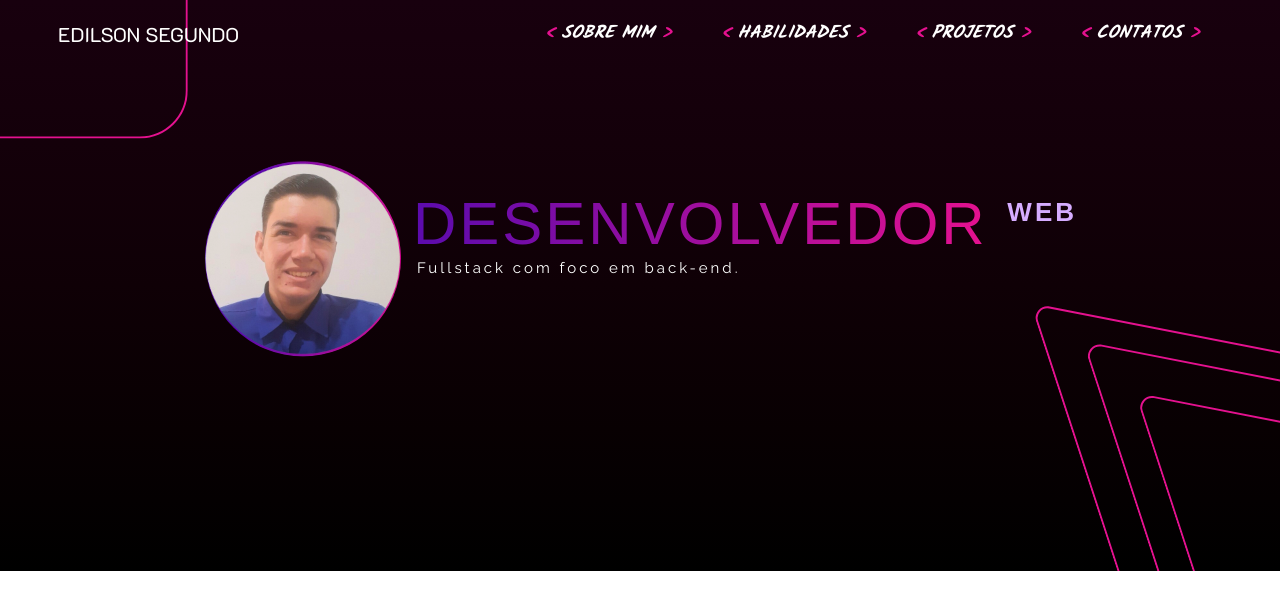
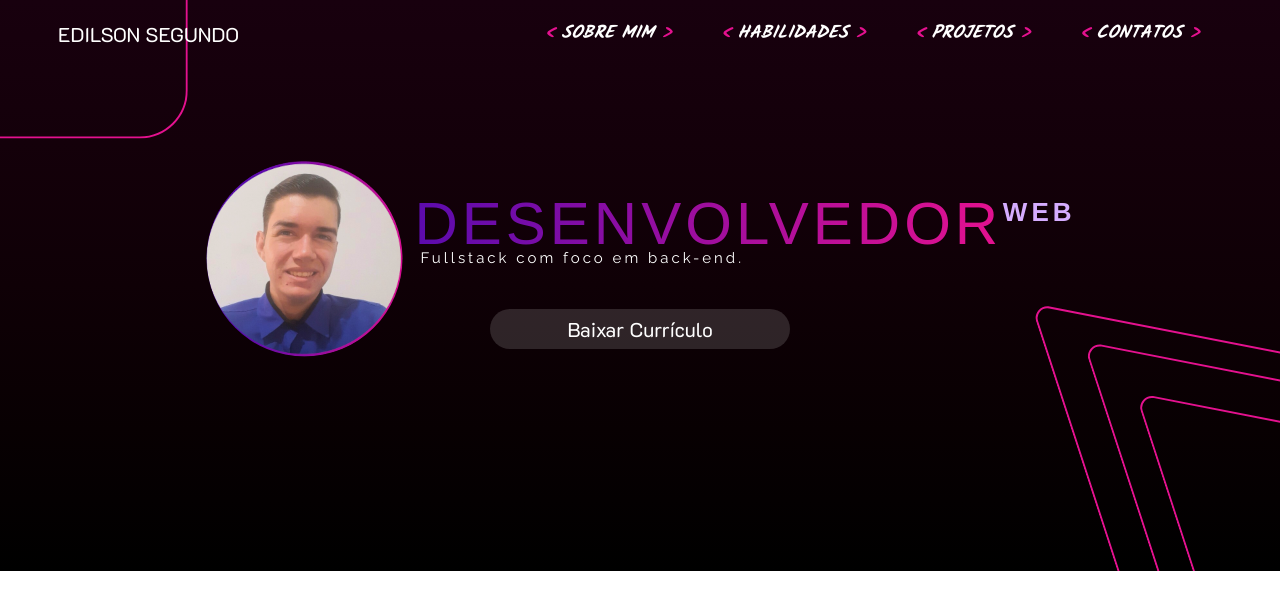
Before and after one commit to segundoo2/meu-portifolio, a plain HTML site: page index.html in a window 1280 px wide. Drawn offline with Linux system fonts and the light colour scheme; a web font is replaced by a local one.

Commit message:
bug corrigido!

```diff
--- a/assets/css/style.css
+++ b/assets/css/style.css
@@ -93,9 +93,10 @@ nav li {
     align-self: end;
     /* estilo */
     font: normal 60px "Prosto+One", sans-serif;
-    letter-spacing: 3px;
+    letter-spacing: 4px;
     text-align: start;
     vertical-align: bottom;
+    word-spacing: -20px;
 
 }
 
@@ -104,7 +105,6 @@ nav li {
     background-clip: text;
     -webkit-background-clip: text;
     -webkit-text-fill-color: transparent;
-
 }
 
 #web {
@@ -120,7 +120,8 @@ nav li {
 .inicial p {
     /* posicionamento e alinhamento */
     margin: 0px;
-    margin-left: 4px;
+    margin-left: 6px;
+    margin-top: -10px;
     grid-column: 2 / 3;
     grid-row: 2 / 3;
     justify-self: start;
@@ -129,3 +130,20 @@ nav li {
     font: normal 15px "Raleway", sans-serif;
     letter-spacing: 3px;
 }
+
+.bt-curriculo {
+    /* posicionamento */
+    display: flex;
+    margin: auto;
+    margin-top: -50px;
+    height: 40px;
+    width: 300px;
+    align-items: center;
+    justify-content: center;
+    /* estilo */
+    border: none;
+    border-radius: 50px;
+    background-color: rgba(255, 255, 255, 0.142);
+    font: normal 20px "K2D", sans-serif;
+
+}
--- a/index.html
+++ b/index.html
@@ -51,6 +51,13 @@
             </h1>
             <p>Fullstack com foco em back-end.</p>
         </section>
+        <section>
+            <a href="#">
+                <button class="bt-curriculo">Baixar Currículo</button>
+            </a>
+        </section>
     </main>
+
+
 </body>
 </html>
```
